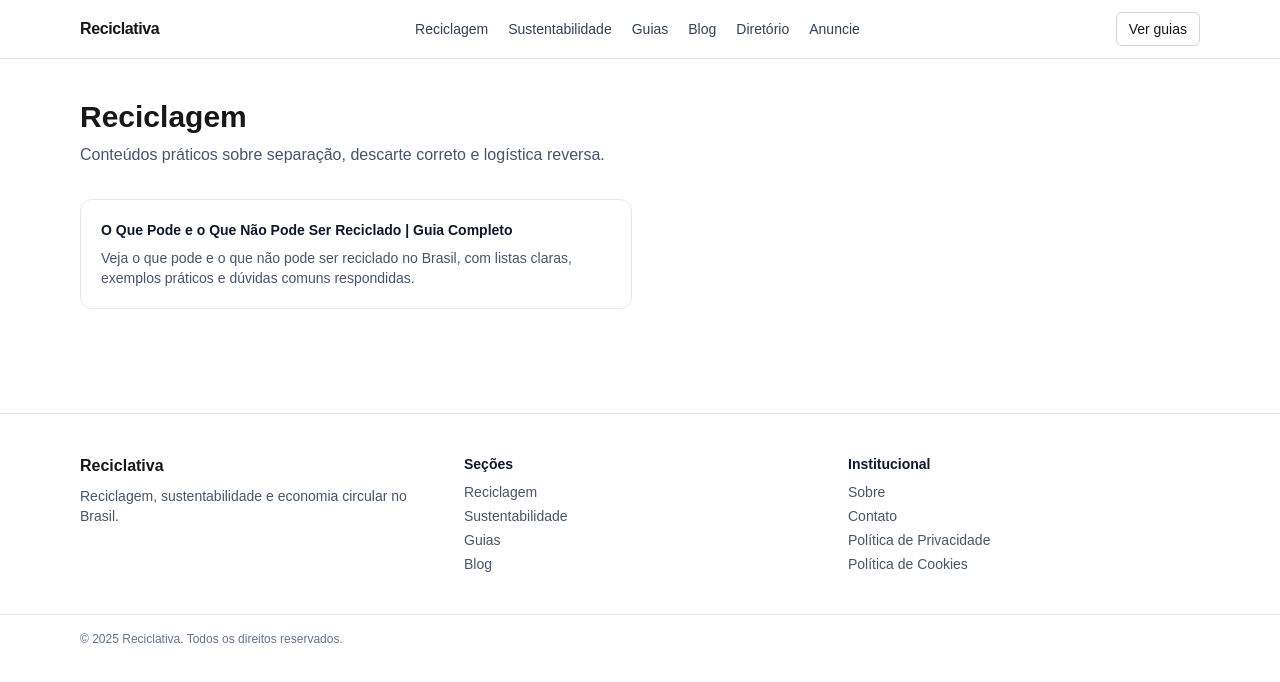
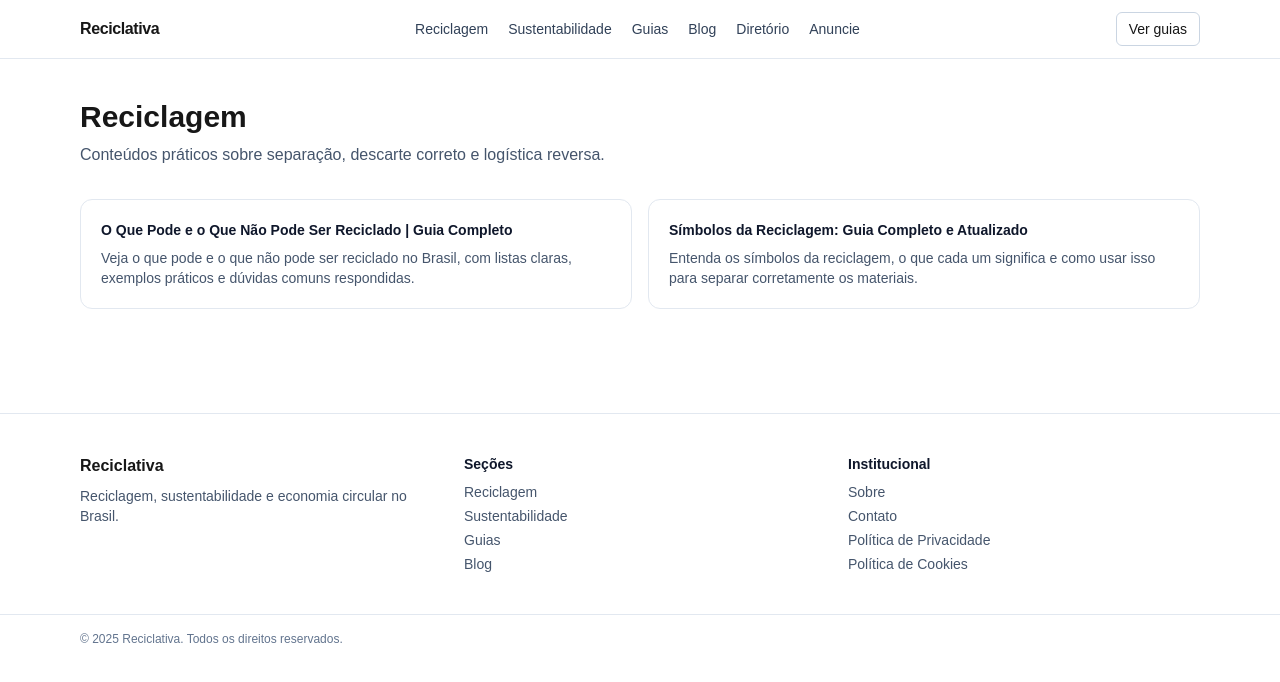
Before and after one commit to aieduardopompeu/reciclativa-portal, a Next.js app: page /reciclagem in a window 1280 px wide. Shown: the top 682 px of the page. Built offline with nearby package versions, Linux system fonts and the light colour scheme.

Commit message:
fix(content): corrigir lista de artigos de reciclagem (2 itens)

```diff
--- a/src/content/reciclagem.ts
+++ b/src/content/reciclagem.ts
@@ -17,6 +17,18 @@ export const reciclademArticles: ReciclagemArticle[] = [
       "Observação: regras podem variar por cidade e cooperativa. Quando houver dúvida, priorize manter o material limpo e seco e consultar a coleta seletiva local.",
     ],
   },
+  {
+    slug: "simbolos-da-reciclagem",
+    title: "Símbolos da Reciclagem: Guia Completo e Atualizado",
+    description:
+      "Entenda os símbolos da reciclagem, o que cada um significa e como usar isso para separar corretamente os materiais.",
+    content: [
+      "Os símbolos de reciclagem ajudam a identificar o tipo de material e a forma correta de descarte. Eles também reduzem erros na separação e aumentam as chances de reaproveitamento.",
+      "Na prática, os símbolos mais comuns aparecem em embalagens plásticas, papel, metal e vidro. Em plásticos, alguns códigos indicam o tipo de resina (o que pode influenciar a reciclabilidade).",
+      "Importante: a reciclabilidade pode variar por cidade e cooperativa. Mesmo quando há símbolo, a coleta local pode não aceitar determinados materiais.",
+      "Neste guia, você vai entender os símbolos mais frequentes e como tomar decisões simples: manter limpo e seco, separar por categoria e seguir as regras da coleta seletiva local.",
+    ],
+  },
 ];
 
 export function getReciclagemArticle(slug: string) {
```
